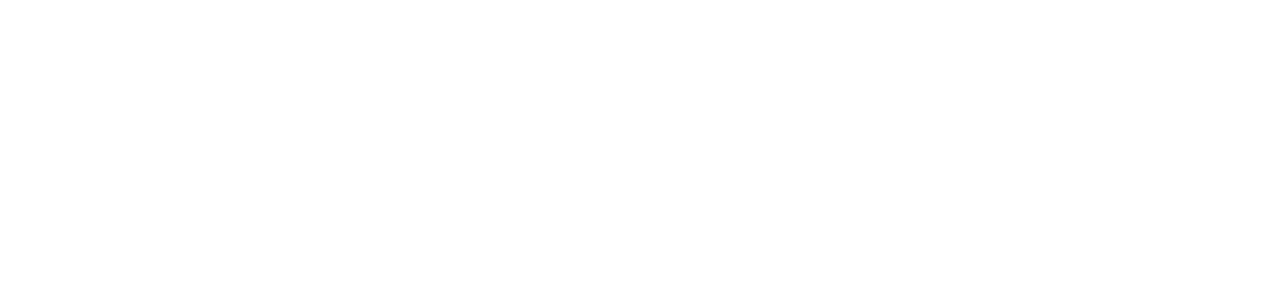
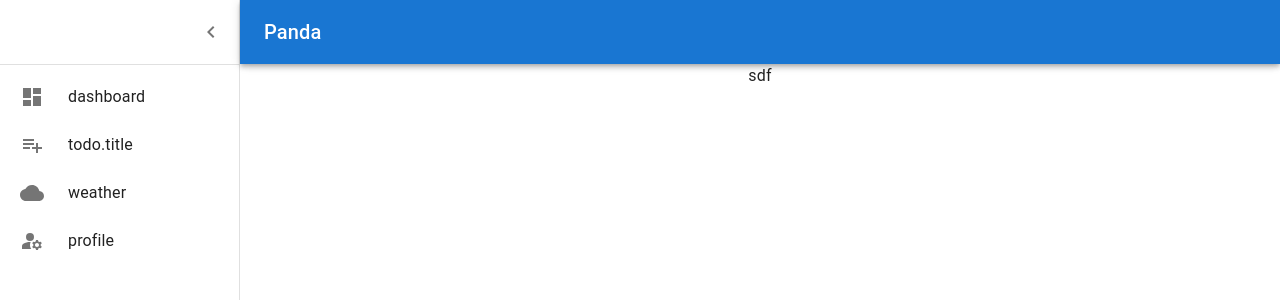
Before and after one commit to mehrdadazizkhani/panda, a React (Vite) app: page / in a window 1280 px wide. Shown: the top 300 px of the page. Built offline with nearby package versions, Linux system fonts and the light colour scheme.

Commit message:
Add layout component

```diff
--- a/src/App.tsx
+++ b/src/App.tsx
@@ -1,4 +1,6 @@
+import Layout from "./components/layout/Layout";
+
 function App() {
-  return <div></div>;
+  return <Layout>sdf</Layout>;
 }
 export default App;
--- /dev/null
+++ b/src/components/layout/Layout.tsx
@@ -0,0 +1,195 @@
+import * as React from "react";
+import { useTranslation } from "react-i18next";
+import CloudIcon from "@mui/icons-material/Cloud";
+import ManageAccountsIcon from "@mui/icons-material/ManageAccounts";
+import PlaylistAddIcon from "@mui/icons-material/PlaylistAdd";
+import DashboardIcon from "@mui/icons-material/Dashboard";
+import { styled, useTheme, Theme, CSSObject } from "@mui/material/styles";
+import Box from "@mui/material/Box";
+import MuiDrawer from "@mui/material/Drawer";
+import MuiAppBar, { AppBarProps as MuiAppBarProps } from "@mui/material/AppBar";
+import Toolbar from "@mui/material/Toolbar";
+import List from "@mui/material/List";
+import CssBaseline from "@mui/material/CssBaseline";
+import Typography from "@mui/material/Typography";
+import Divider from "@mui/material/Divider";
+import IconButton from "@mui/material/IconButton";
+import MenuIcon from "@mui/icons-material/Menu";
+import ChevronLeftIcon from "@mui/icons-material/ChevronLeft";
+import ChevronRightIcon from "@mui/icons-material/ChevronRight";
+import ListItem from "@mui/material/ListItem";
+import ListItemButton from "@mui/material/ListItemButton";
+import ListItemIcon from "@mui/material/ListItemIcon";
+import ListItemText from "@mui/material/ListItemText";
+
+const drawerWidth = 240;
+
+const openedMixin = (theme: Theme): CSSObject => ({
+  width: drawerWidth,
+  transition: theme.transitions.create("width", {
+    easing: theme.transitions.easing.sharp,
+    duration: theme.transitions.duration.enteringScreen,
+  }),
+  overflowX: "hidden",
+});
+
+const closedMixin = (theme: Theme): CSSObject => ({
+  transition: theme.transitions.create("width", {
+    easing: theme.transitions.easing.sharp,
+    duration: theme.transitions.duration.leavingScreen,
+  }),
+  overflowX: "hidden",
+  width: `calc(${theme.spacing(7)} + 1px)`,
+  [theme.breakpoints.up("sm")]: {
+    width: `calc(${theme.spacing(8)} + 1px)`,
+  },
+});
+
+const DrawerHeader = styled("div")(({ theme }) => ({
+  display: "flex",
+  alignItems: "center",
+  justifyContent: "flex-end",
+  padding: theme.spacing(0, 1),
+  // necessary for content to be below app bar
+  ...theme.mixins.toolbar,
+}));
+
+interface AppBarProps extends MuiAppBarProps {
+  open?: boolean;
+}
+
+const AppBar = styled(MuiAppBar, {
+  shouldForwardProp: (prop) => prop !== "open",
+})<AppBarProps>(({ theme, open }) => ({
+  zIndex: theme.zIndex.drawer + 1,
+  transition: theme.transitions.create(["width", "margin"], {
+    easing: theme.transitions.easing.sharp,
+    duration: theme.transitions.duration.leavingScreen,
+  }),
+  ...(open && {
+    marginLeft: drawerWidth,
+    width: `calc(100% - ${drawerWidth}px)`,
+    transition: theme.transitions.create(["width", "margin"], {
+      easing: theme.transitions.easing.sharp,
+      duration: theme.transitions.duration.enteringScreen,
+    }),
+  }),
+}));
+
+const Drawer = styled(MuiDrawer, {
+  shouldForwardProp: (prop) => prop !== "open",
+})(({ theme, open }) => ({
+  width: drawerWidth,
+  flexShrink: 0,
+  whiteSpace: "nowrap",
+  boxSizing: "border-box",
+  ...(open && {
+    ...openedMixin(theme),
+    "& .MuiDrawer-paper": openedMixin(theme),
+  }),
+  ...(!open && {
+    ...closedMixin(theme),
+    "& .MuiDrawer-paper": closedMixin(theme),
+  }),
+}));
+
+interface LayoutProps {
+  children: React.ReactNode;
+}
+
+export default function Layout({ children }: LayoutProps) {
+  const theme = useTheme();
+  const [open, setOpen] = React.useState(true);
+  const { t } = useTranslation();
+  const listItems = [
+    { id: 1, title: t("dashboard.title"), icon: <DashboardIcon /> },
+    { id: 2, title: t("todo.title"), icon: <PlaylistAddIcon /> },
+    { id: 3, title: t("weather.title"), icon: <CloudIcon /> },
+    { id: 4, title: t("profile.title"), icon: <ManageAccountsIcon /> },
+  ];
+
+  const handleDrawerOpen = () => {
+    setOpen(true);
+  };
+
+  const handleDrawerClose = () => {
+    setOpen(false);
+  };
+
+  return (
+    <Box sx={{ display: "flex" }}>
+      <CssBaseline />
+      <AppBar open={open}>
+        <Toolbar>
+          <IconButton
+            color="inherit"
+            aria-label="open drawer"
+            onClick={handleDrawerOpen}
+            edge="start"
+            sx={{
+              marginRight: 5,
+              ...(open && { display: "none" }),
+            }}
+          >
+            <MenuIcon />
+          </IconButton>
+          <Typography variant="h6" noWrap component="div">
+            {t(`appTitle`)}
+          </Typography>
+        </Toolbar>
+      </AppBar>
+      <Drawer variant="permanent" open={open}>
+        <DrawerHeader>
+          <IconButton onClick={handleDrawerClose}>
+            {theme.direction === "rtl" ? (
+              <ChevronRightIcon />
+            ) : (
+              <ChevronLeftIcon />
+            )}
+          </IconButton>
+        </DrawerHeader>
+        <Divider />
+        <List>
+          {listItems.map((item) => (
+            <ListItem key={item.id} disablePadding sx={{ display: "block" }}>
+              <ListItemButton
+                sx={{
+                  minHeight: 48,
+                  justifyContent: open ? "initial" : "center",
+                  px: 2.5,
+                }}
+              >
+                <ListItemIcon
+                  sx={{
+                    minWidth: 0,
+                    mr: open ? 3 : "auto",
+                    justifyContent: "center",
+                  }}
+                >
+                  {item.icon}
+                </ListItemIcon>
+                <ListItemText
+                  primary={item.title}
+                  sx={{ opacity: open ? 1 : 0 }}
+                />
+              </ListItemButton>
+            </ListItem>
+          ))}
+        </List>
+      </Drawer>
+      <Box
+        component="main"
+        sx={{
+          display: "flex",
+          flexGrow: 1,
+          p: 3,
+          pt: 8,
+          height: "100vh",
+          justifyContent: "center",
+        }}
+      >
+        {children}
+      </Box>
+    </Box>
+  );
+}
```
